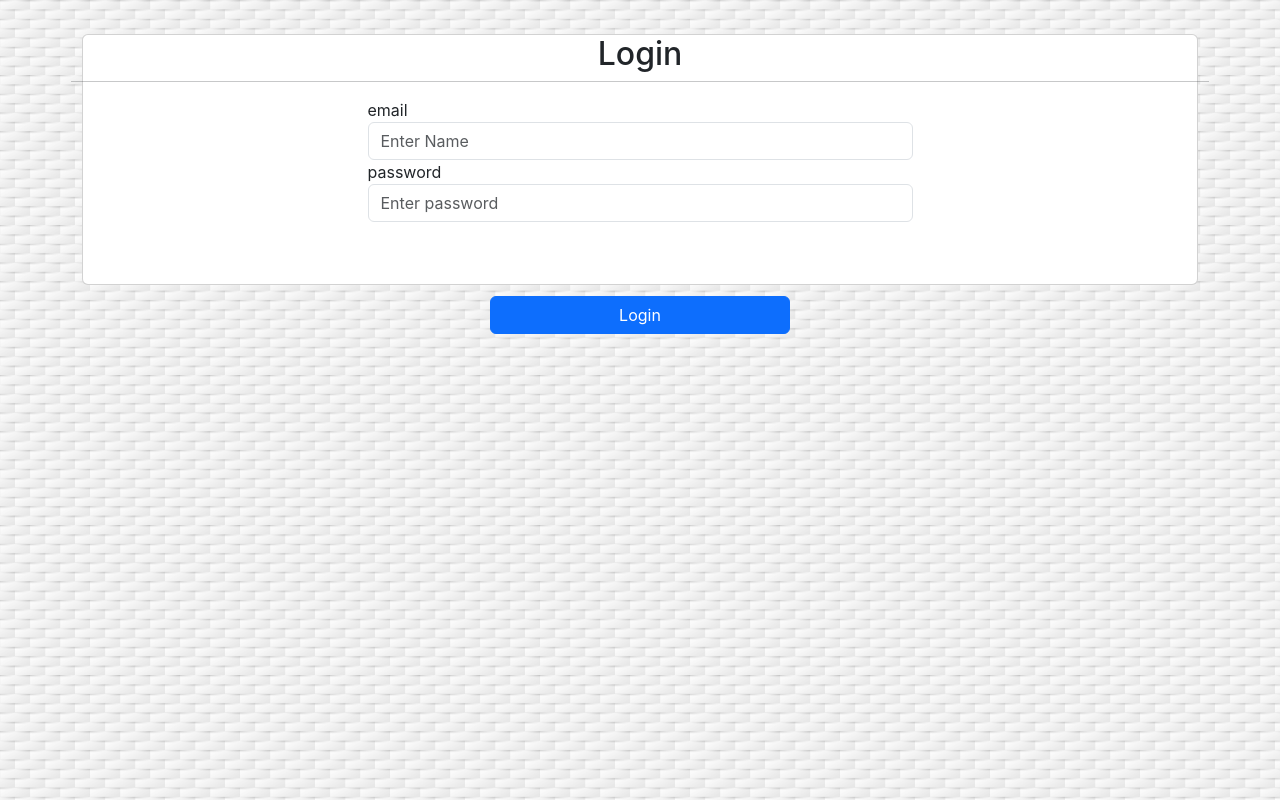
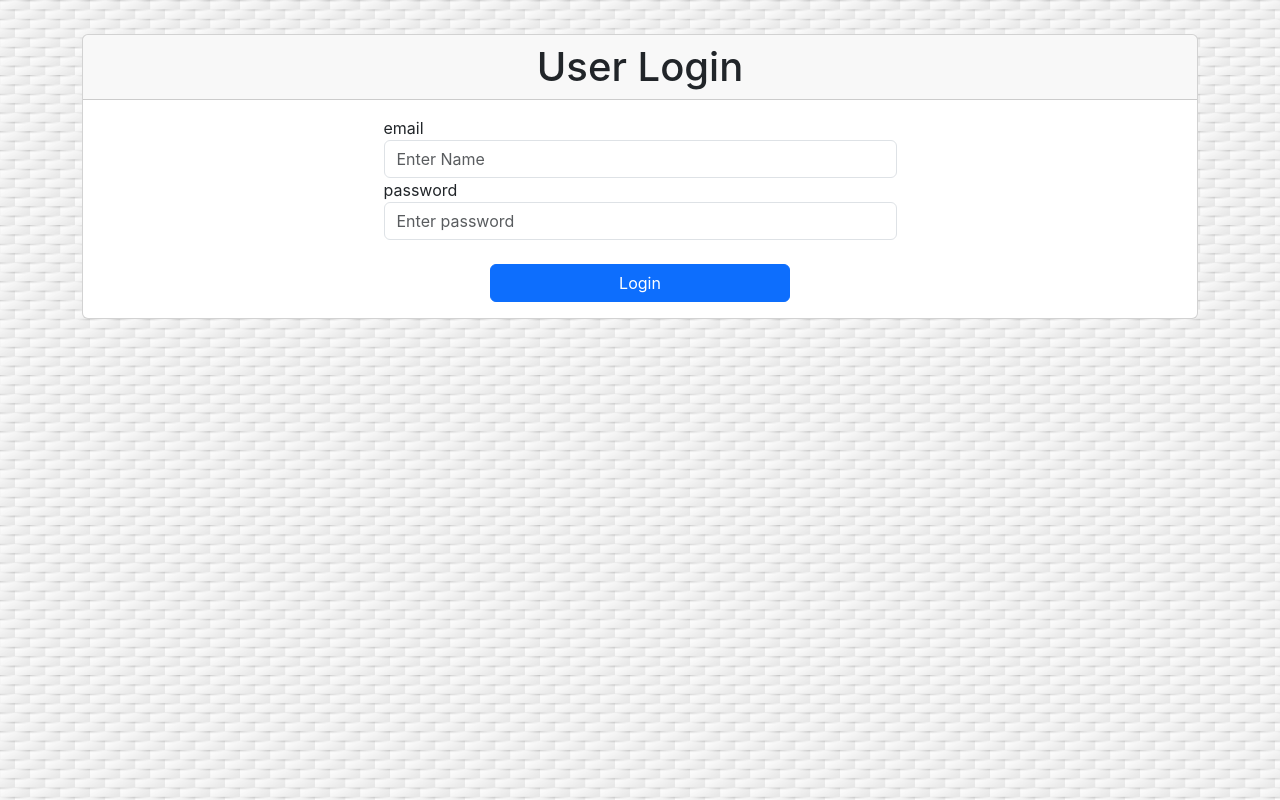
Before and after one commit to thiyari/Estate, a React (Create React App) app in the folder FrontEnd/front-end/: page /login in a window 1280 px wide. Built offline with nearby package versions, Linux system fonts and the light colour scheme.

Commit message:
card update

```diff
--- a/FrontEnd/front-end/src/App.css
+++ b/FrontEnd/front-end/src/App.css
@@ -16,7 +16,6 @@ body{
   width: 300px;
   justify-content: center;
   position: relative;
-  top:50px;
 }
 
 form button{
--- a/FrontEnd/front-end/src/Components/Login.jsx
+++ b/FrontEnd/front-end/src/Components/Login.jsx
@@ -47,15 +47,12 @@ function Login() {
           <div className="container mt-4">
             <div className="card">
 
-            <div className="row">
-                <h2><center>Login</center></h2>
-             <hr/>
-             </div>
+              <h1 className="card-header"><center>User Login</center></h1>
 
              <div className="row">
              <div className="col-sm-3"></div>
              <div className="col-sm-6">
-
+             <div className="card-body">
              <form>
              <div className="form-group">
           <label>email</label>
@@ -85,7 +82,7 @@ function Login() {
           </div>
                   <button type="submit" className="btn btn-primary mt-4" onClick={login} >Login</button>
               </form>
-
+            </div>
             </div>
             <div className="col-sm-3"></div>
             </div>
--- a/FrontEnd/front-end/src/Components/Register.jsx
+++ b/FrontEnd/front-end/src/Components/Register.jsx
@@ -48,10 +48,11 @@ function Register() {
      <div>
         <div className="container mt-4" >
     <div className="card">
-            <h1><center>User Registation</center></h1>
+    <h1 className="card-header"><center>User Registation</center></h1>
     <div className="row">
 		  <div className="col-sm-1"></div>
 			<div className="col-sm-10 form-container">
+        <div className="card-body">
     <form>
       <div className="row">
       <div className="col-md-1"></div>
@@ -148,6 +149,7 @@ function Register() {
         </div>
       </form>
       </div>
+      </div>
       <div className="col-sm-1"></div>
       </div>
     </div>
```
